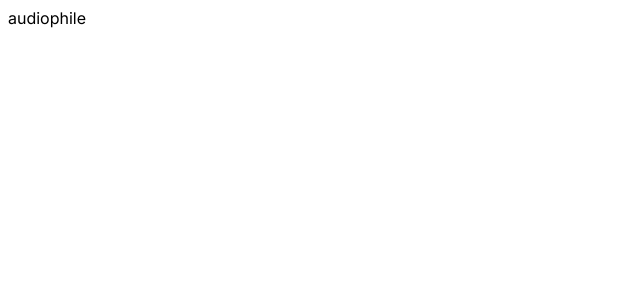
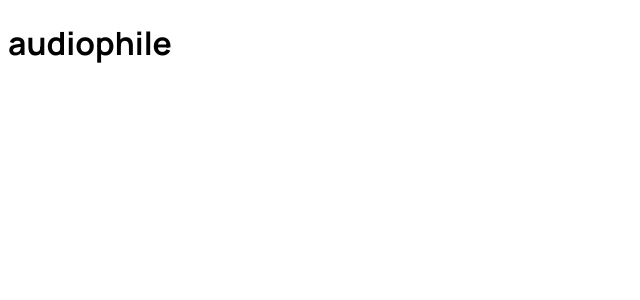
Before and after one commit to thewanionly/audiophile, a Next.js app: page / in a window 1280 px wide. Shown: the top 300 px of the page, without its empty margins (0-640 px from the left). Built offline with nearby package versions, Linux system fonts and the light colour scheme.

Commit message:
add manrope font

```diff
--- a/src/app/layout.tsx
+++ b/src/app/layout.tsx
@@ -1,6 +1,6 @@
-import { Inter } from 'next/font/google'
+import { Manrope } from 'next/font/google'
 
-const inter = Inter({ subsets: ['latin'] })
+const manrope = Manrope({ subsets: ['latin'], display: 'swap' })
 
 export const metadata = {
   title: 'Audiophile',
@@ -10,7 +10,7 @@ export const metadata = {
 export default function RootLayout({ children }: { children: React.ReactNode }) {
   return (
     <html lang='en'>
-      <body className={inter.className}>{children}</body>
+      <body className={manrope.className}>{children}</body>
     </html>
   )
 }
--- a/src/app/page.tsx
+++ b/src/app/page.tsx
@@ -1,3 +1,7 @@
 export default function Home() {
-  return <main>audiophile</main>
+  return (
+    <main>
+      <h1>audiophile</h1>
+    </main>
+  )
 }
```
